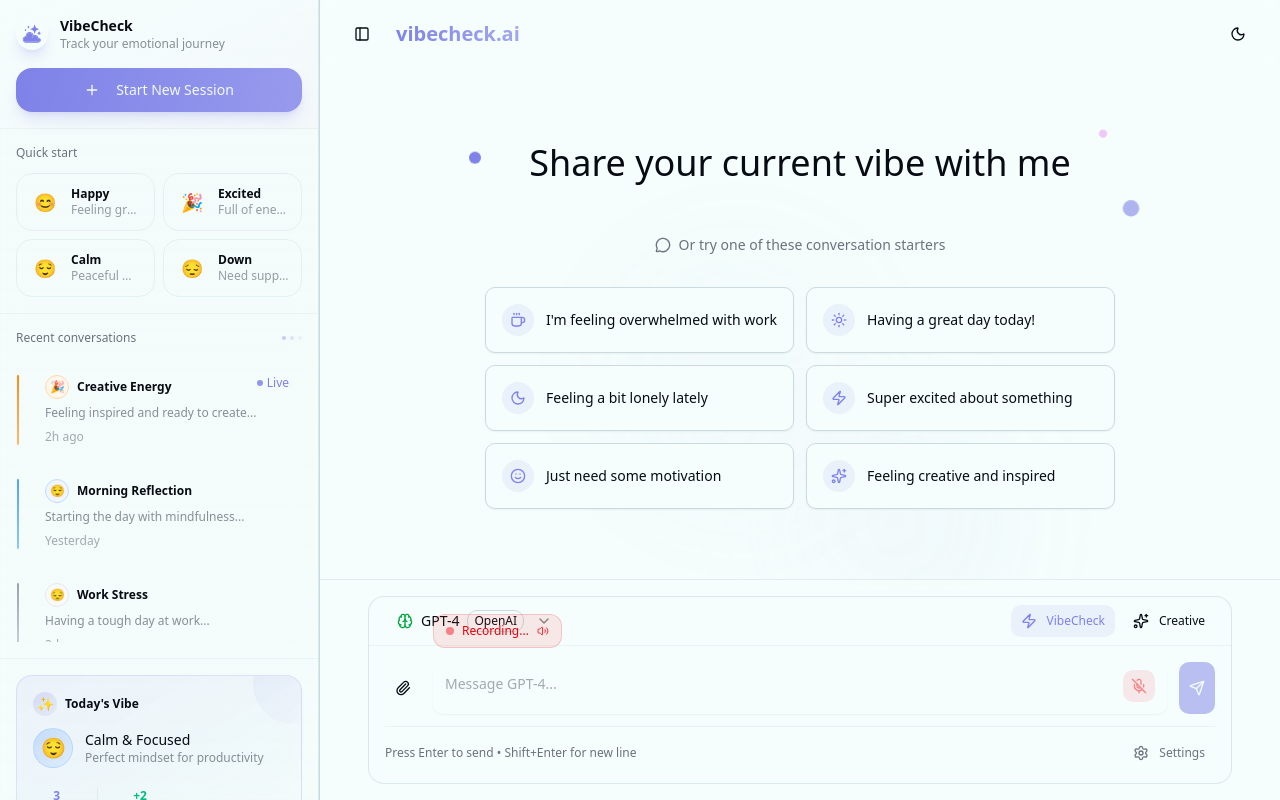
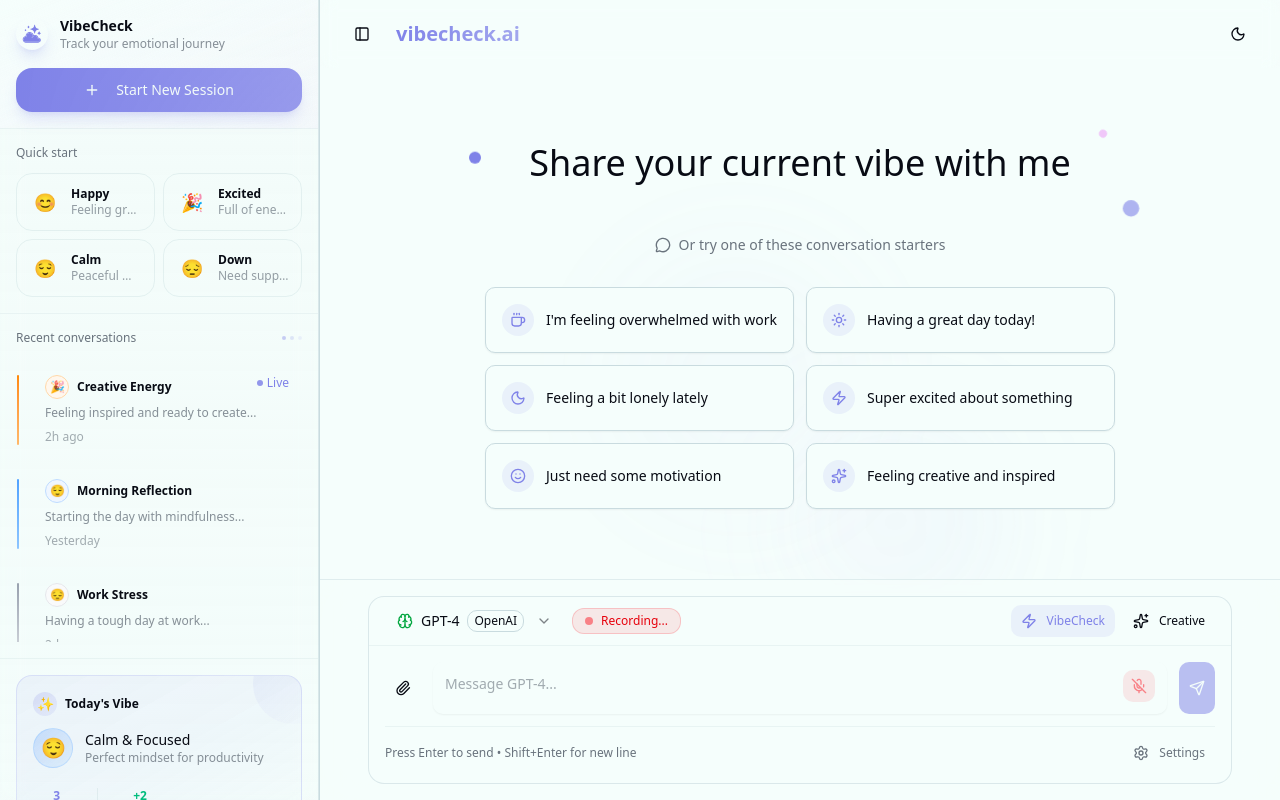
Before and after one commit to andranovia/vibecheck.ai, a Next.js app: page / in a window 1280 px wide. Both pictures are taken after a click on the button 1139 px from the left and 686 px from the top of the page. Built offline with nearby package versions, Linux system fonts and the light colour scheme.

Commit message:
Style: voice recording

```diff
--- a/package.json
+++ b/package.json
@@ -12,6 +12,7 @@
     "@radix-ui/react-avatar": "^1.1.10",
     "@radix-ui/react-dropdown-menu": "^2.1.15",
     "@radix-ui/react-icons": "^1.3.2",
+    "@radix-ui/react-label": "^2.1.7",
     "@radix-ui/react-scroll-area": "^1.2.9",
     "@radix-ui/react-select": "^2.2.5",
     "@radix-ui/react-separator": "^1.1.7",
@@ -32,10 +33,13 @@
     "react-dom": "19.1.0",
     "react-hook-form": "^7.61.1",
     "react-markdown": "^10.1.0",
+    "react-switch": "^7.1.0",
+    "react-voice-visualizer": "^2.0.8",
     "rehype-raw": "^7.0.0",
     "remark-gfm": "^4.0.1",
     "tailwind-merge": "^3.3.1",
     "tailwind-scrollbar": "^4.0.2",
+    "wavesurfer.js": "^7.10.1",
     "zod": "^4.0.13",
     "zustand": "^5.0.6"
   },
--- a/src/components/ChatInput.tsx
+++ b/src/components/ChatInput.tsx
@@ -191,6 +191,7 @@
           <div className="relative bg-background rounded-2xl border border-border/60  group">
             {/* Model Selector Bar */}
             <div className="flex items-center justify-between px-4 py-2 border-b border-border/30">
+              <div className="flex items-center gap-2">
                 <DropdownMenu>
                   <DropdownMenuTrigger asChild>
                     <Button
@@ -356,6 +357,17 @@
                     </DropdownMenuItem>
                   </DropdownMenuContent>
                 </DropdownMenu>
+                {/* Recording Indicator */}
+                {isRecording && (
+                  <div className=" left-0 bg-red-500/10 border border-red-500/20 rounded-lg px-3 py-1 animate-in fade-in slide-in-from-bottom-2">
+                    <div className="flex items-center gap-2">
+                      <div className="w-2 h-2 bg-red-500 rounded-full animate-pulse"></div>
+                      <span className="text-xs/4 text-red-600">
+                        Recording...
+                      </span>
+                    </div>
+                  </div>
+                )}</div>
 
               <div className="flex items-center gap-2">
                 {modes.map((mode) => {
@@ -365,8 +377,7 @@
                       key={mode.id}
                       variant={selectedMode === mode.id ? "default" : "ghost"}
                       size="sm"
-                      className={`h-8 px-3 ${
-                        selectedMode === mode.id
+                      className={`h-8 px-3 ${selectedMode === mode.id
                         ? "bg-primary/10 text-primary hover:text-primary hover:bg-primary/10"
                         : "hover:bg-muted/50"
                         }`}
@@ -424,8 +435,7 @@
                         <Button
                           variant="ghost"
                           size="icon"
-                          className={`h-8 w-8 transition-all duration-200 ${
-                            isRecording
+                          className={`h-8 w-8 transition-all duration-200 ${isRecording
                             ? "bg-red-500/10 text-red-500 hover:bg-red-500/20"
                             : "hover:bg-muted/50"
                             }`}
@@ -443,19 +453,6 @@
                       </TooltipContent>
                     </Tooltip>
                   </div>
-
-                  {/* Recording Indicator */}
-                  {isRecording && (
-                    <div className="absolute -top-12 left-0 bg-red-500/10 border border-red-500/20 rounded-lg px-3 py-2 animate-in fade-in slide-in-from-bottom-2">
-                      <div className="flex items-center gap-2">
-                        <div className="w-2 h-2 bg-red-500 rounded-full animate-pulse"></div>
-                        <span className="text-xs text-red-600 font-medium">
-                          Recording...
-                        </span>
-                        <Volume2 className="h-3 w-3 text-red-500" />
-                      </div>
-                    </div>
-                  )}
                 </div>
 
                 {/* Send Button */}
```
Also changed, not shown: 1 other file (tests, documents, lock files or other folders). Lines whose indentation alone changed are shown as unchanged.
